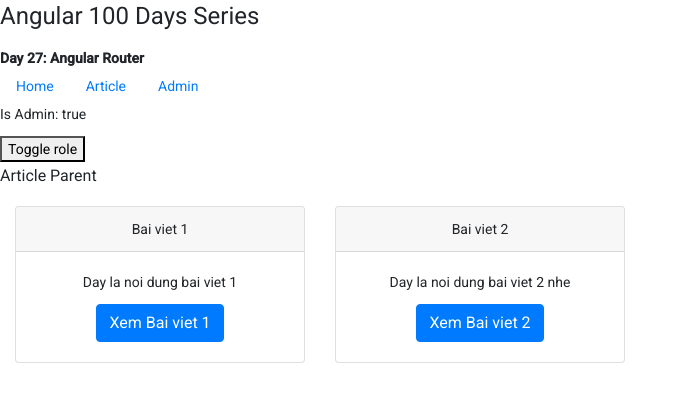
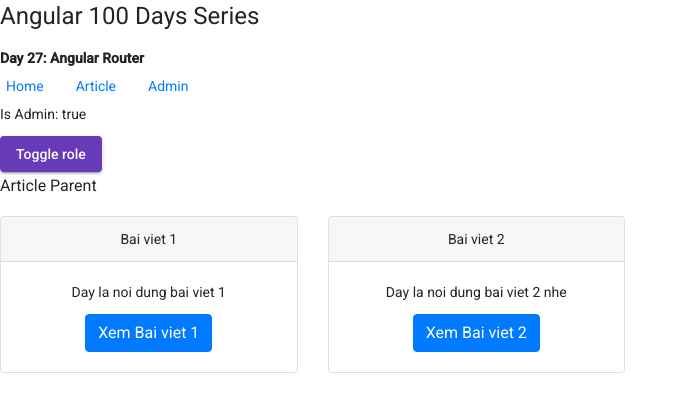
Before and after one commit to NamnvUET/day27-routing, an Angular app: page /article in a window 1280 px wide. Shown: the top 412 px of the page, without its empty margins (0-688 px from the left). Built offline with nearby package versions, Linux system fonts and the light colour scheme.

Commit message:
fix bug material

```diff
--- a/src/app/app.component.html
+++ b/src/app/app.component.html
@@ -1,6 +1,6 @@
 <h1>Angular 100 Days Series</h1>
 <strong class="title">Day 27: Angular Router</strong>
-<ul class="nav nav-pills card-header-pills no-margin">
+<ul class="nav nav-pills card-header-pills">
   <li class="nav-item">
     <a class="nav-link" routerLink="/">Home</a>
   </li>
--- a/src/app/app.module.ts
+++ b/src/app/app.module.ts
@@ -8,6 +8,7 @@ import { FormsModule } from '@angular/forms';
 import { UserService } from './user.service';
 import { BrowserAnimationsModule } from '@angular/platform-browser/animations';
 import {MatDialogModule} from '@angular/material/dialog';
+import {MatButtonModule} from '@angular/material/button';
 @NgModule({
   declarations: [
     AppComponent,
@@ -19,6 +20,7 @@ import {MatDialogModule} from '@angular/material/dialog';
     AppRoutingModule,
     BrowserAnimationsModule,
     MatDialogModule,
+    MatButtonModule,
   ],
   providers: [UserService],
   bootstrap: [AppComponent]
--- a/src/app/article/article.module.ts
+++ b/src/app/article/article.module.ts
@@ -6,6 +6,7 @@ import { Routes, RouterModule } from '@angular/router';
 import { ArticleRoutingModule } from './article-routing.module';
 import { ArticleComponent } from './article.component';
 import { ArticleEditComponent } from './article-edit/article-edit.component';
+import { ConfirmDialogModule } from '../confirm-dialog/confirm-dialog.module';
 
 @NgModule({
   declarations: [
@@ -17,6 +18,7 @@ import { ArticleEditComponent } from './article-edit/article-edit.component';
   imports: [
     CommonModule,
     ArticleRoutingModule,
+    ConfirmDialogModule,
   ],
   exports: [],
   providers: [],
--- a/src/app/confirm-dialog/confirm-dialog.module.ts
+++ b/src/app/confirm-dialog/confirm-dialog.module.ts
@@ -9,6 +9,7 @@ import {MatButtonModule} from '@angular/material/button';
   imports: [
     CommonModule,
     MatButtonModule,
-  ]
+  ],
+  exports: [ConfirmDialogComponent]
 })
 export class ConfirmDialogModule { }
--- a/src/styles.scss
+++ b/src/styles.scss
@@ -1,9 +1,5 @@
 /* You can add global styles to this file, and also import other style files */
 @import "node_modules/bootstrap/scss/bootstrap.scss";
 
-.no-margin{
-  margin: 0;
-}
-
 html, body { height: 100%; }
 body { margin: 0; font-family: Roboto, "Helvetica Neue", sans-serif; }
```
